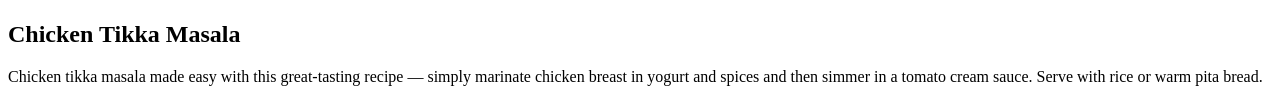
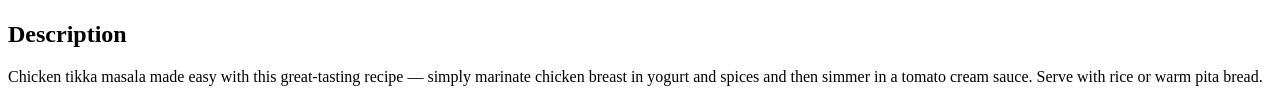
Before and after one commit to Git-Kiran-uK/odin-recipes, a plain HTML site: page recipes/recipe-1.html in a window 1280 px wide. Shown: the part 458-564 px from the top of the page. Drawn offline with Linux system fonts and the light colour scheme.

Commit message:
fix: Add link to recipe-2.html in index.html and change sub-heading in recipe-1.html
Added a new link in 'index.html' to 'recipe-2.html'.

This allows users to navigate to the newly added recipe page.

```diff
--- a/recipes/recipe-1.html
+++ b/recipes/recipe-1.html
@@ -13,7 +13,7 @@
       alt="chicken tikka masala"
       width="500"
     />
-    <h2>Chicken Tikka Masala</h2>
+    <h2>Description</h2>
     <p>
       Chicken tikka masala made easy with this great-tasting recipe — simply
       marinate chicken breast in yogurt and spices and then simmer in a tomato
```
Also changed, not shown: index.html (+1 -0 lines).
